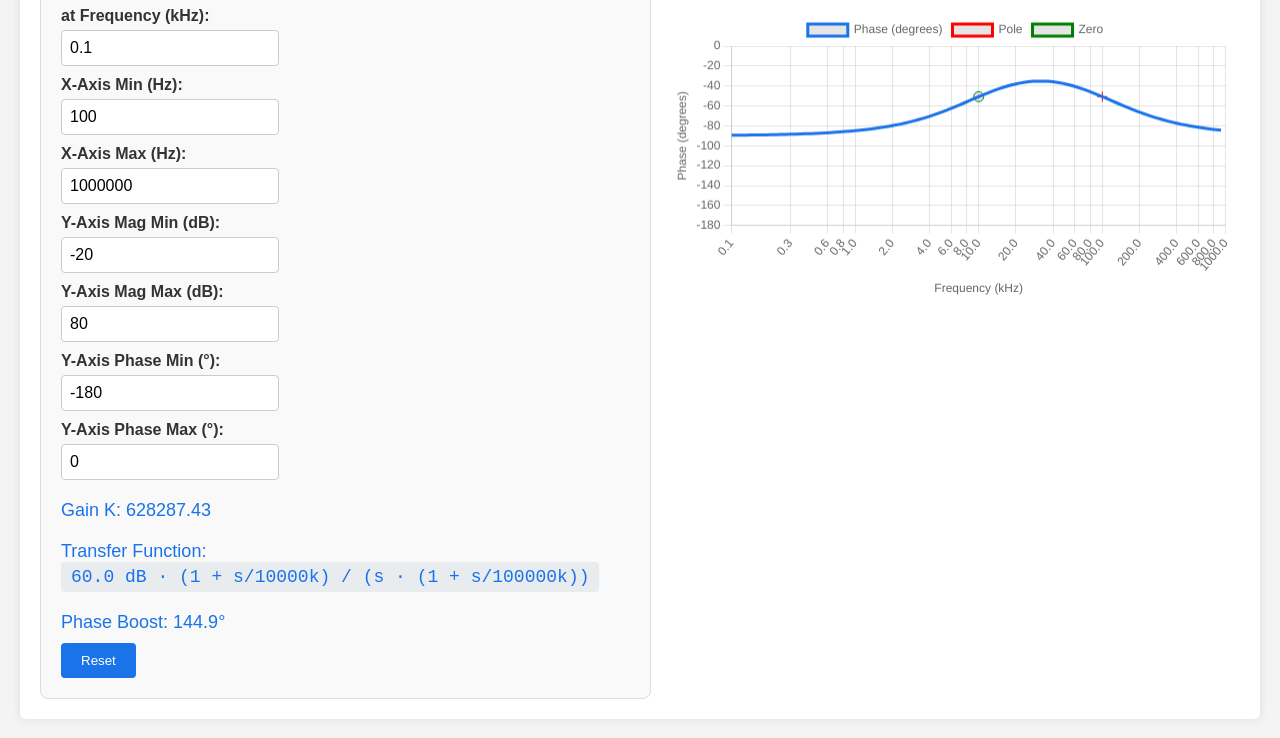
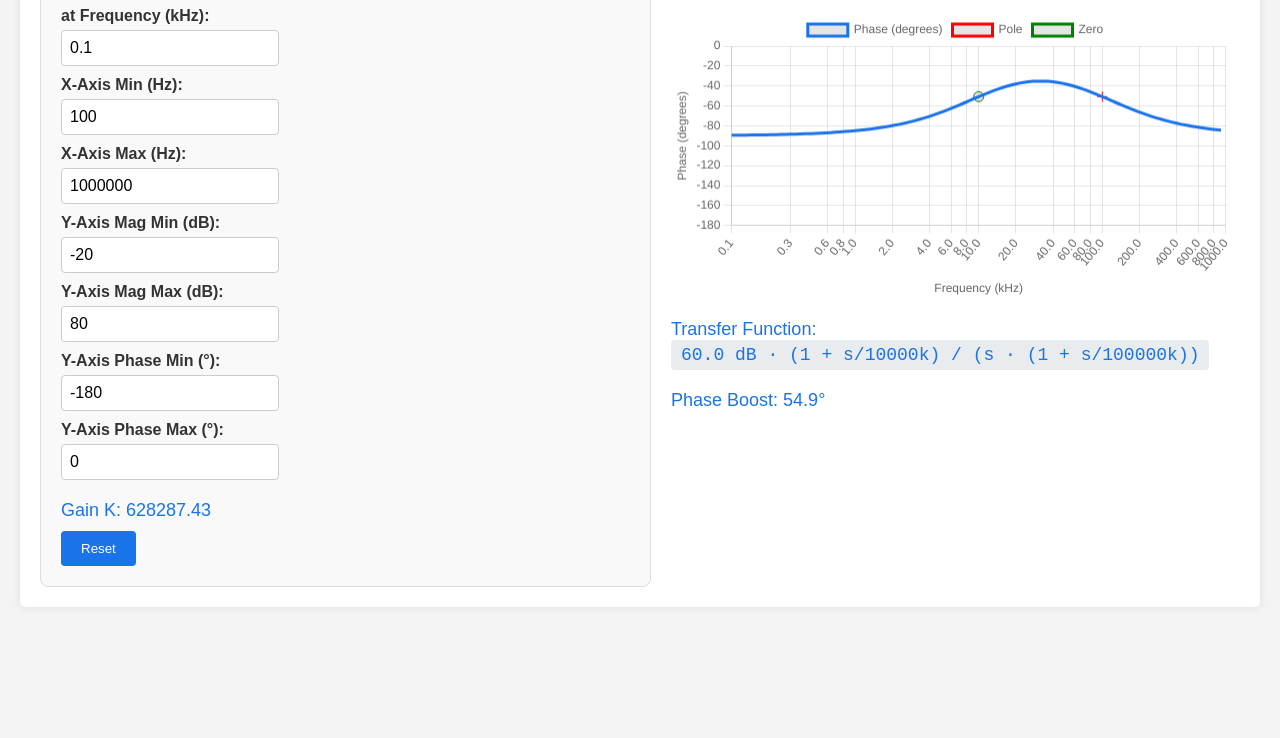
Before and after one commit to jspencergit/engineering-hub, a plain HTML site: page compensation-visualizer.html in a window 1280 px wide. Shown: the part 524-1262 px from the top of the page. After the commit the page ends 1171 px from the top, so only its background shows below. Drawn offline with nearby package versions, Linux system fonts and the light colour scheme.

Commit message:
Update compensation-visualizer.html
Fix phase boost calc

```diff
--- a/compensation-visualizer.html
+++ b/compensation-visualizer.html
@@ -78,7 +78,7 @@
         .calculator input[type="range"]::-webkit-slider-thumb:hover {
             background: #1557b0;
         }
-        .calculator .output, .calculator .transfer, .calculator .phase-boost {
+        .calculator .output, .charts .transfer, .charts .phase-boost {
             margin-top: 20px;
             font-size: 18px;
             color: #1a73e8;
@@ -161,14 +161,14 @@
             <input type="number" id="y-phase-max" step="1" value="0" oninput="updateCompensator()">
 
             <div class="output">Gain K: <span id="gain-output">0</span></div>
-            <div class="transfer">Transfer Function: <span id="transfer-output">H(s) = </span></div>
-            <div class="phase-boost">Phase Boost: <span id="phase-boost-output">0</span>°</div>
 
             <button onclick="resetCompensator()">Reset</button>
         </div>
         <div class="charts">
             <canvas id="bodeMagChart"></canvas>
             <canvas id="bodePhaseChart"></canvas>
+            <div class="transfer">Transfer Function: <span id="transfer-output">H(s) = </span></div>
+            <div class="phase-boost">Phase Boost: <span id="phase-boost-output">0</span>°</div>
         </div>
     </section>
 
@@ -249,10 +249,10 @@
             let K = Math.pow(10, gainDb / 20) / mag;
             document.getElementById("gain-output").textContent = K.toFixed(2);
 
-            // Transfer Function (Gain in dB, poles/zeros in kHz)
+            // Transfer Function
             let transferText = includeOrigin
                 ? `${gainDb.toFixed(1)} dB · (1 + s/${(fz).toFixed(0)}k) / (s · (1 + s/${(fp).toFixed(0)}k))`
-                : `${gainDb.toFixed(1)} dB · (1 + s/${(fz).toFixed(0)}k) / (1 + s/${(fp).toFixed(0)}k)`;
+                : `${gainDb.toFixed(1)} dB · (1 + s/${(fz).toFixed(0)}k) / (1 + s/${(fp).toFixed(0)}k))`;
             document.getElementById("transfer-output").textContent = transferText;
 
             // Generate Bode plot data
@@ -283,12 +283,11 @@
             let zeroDb = 20 * Math.log10(zeroMag);
             let zeroPhase = 45 - Math.atan(wz / wp) * 180 / Math.PI + (includeOrigin ? -90 : 0);
 
-            // Phase Boost at geometric mean
+            // Phase Boost (corrected)
             let fBoost = Math.sqrt(fp * fz);
             let wBoost = 2 * Math.PI * fBoost;
             let phaseBoost = Math.atan(wBoost / wz) * 180 / Math.PI - Math.atan(wBoost / wp) * 180 / Math.PI;
-            let baseline = includeOrigin ? -90 : 0;
-            let boost = (phaseBoost - baseline).toFixed(1);
+            let boost = phaseBoost.toFixed(1); // Just the pole-zero contribution
             document.getElementById("phase-boost-output").textContent = boost;
 
             // Update magnitude chart
```
